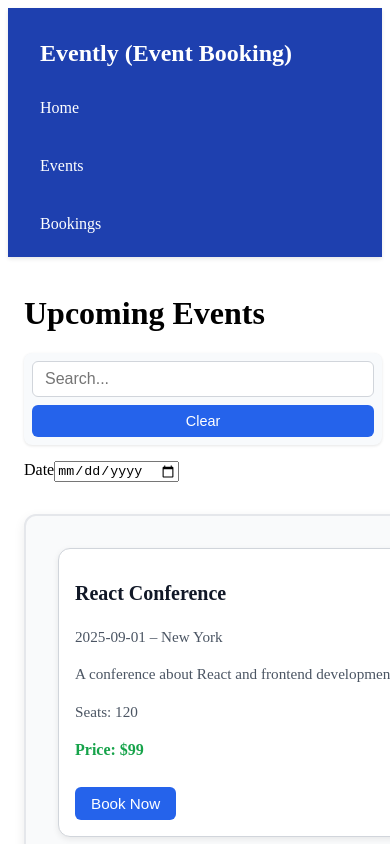
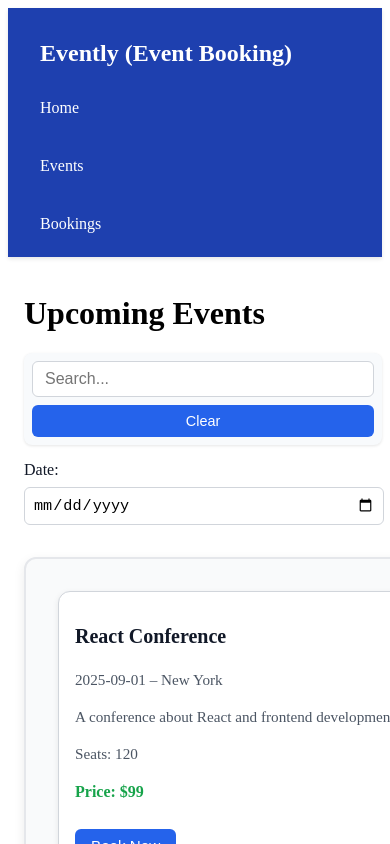
Before and after one commit to PriyeshIllam/ankita-testsubmit, a Next.js app: page / in a window 390 px wide. Shown: the top 844 px of the page. Built offline with nearby package versions, Linux system fonts and the light colour scheme.

Commit message:
responsive styling for date filter

```diff
--- /dev/null
+++ b/src/components/DateFilter/DateFilter.module.css
@@ -0,0 +1,41 @@
+.container {
+  display: flex;
+  align-items: center; /* vertically center label and input */
+  gap: 0.5rem; /* spacing between label and input */
+  margin: 0.5rem 0;
+  max-width: 300px;
+}
+
+.label {
+  font-weight: 500;
+  color: #111827;
+  white-space: nowrap; /* prevent wrapping */
+}
+
+.input {
+  flex: 1; /* input takes remaining space */
+  padding: 0.5rem;
+  border: 1px solid #d1d5db; /* light gray */
+  border-radius: 6px;
+  font-size: 0.95rem;
+  transition: border-color 0.2s ease, box-shadow 0.2s ease;
+}
+
+.input:focus {
+  outline: none;
+  border-color: #2563eb; /* blue */
+  box-shadow: 0 0 0 2px rgba(37, 99, 235, 0.2);
+}
+
+/* Responsive: stack on small screens */
+@media (max-width: 500px) {
+  .container {
+    flex-direction: column;
+    align-items: flex-start;
+    max-width: 100%;
+  }
+
+  .input {
+    width: 100%;
+  }
+}
--- a/src/components/DateFilter/index.tsx
+++ b/src/components/DateFilter/index.tsx
@@ -1,4 +1,5 @@
 import { useState } from "react";
+import styles from "./DateFilter.module.css";
 
 interface DateFilterProps {
   onChange?: (date: string) => void;
@@ -10,19 +11,18 @@ export default function DateFilter({ onChange }: DateFilterProps) {
   const handleChange = (e: React.ChangeEvent<HTMLInputElement>) => {
     const selectedDate = e.target.value;
     setDate(selectedDate);
-    if (onChange) {
-      onChange(selectedDate);
-    }
+    onChange?.(selectedDate);
   };
 
   return (
-    <div>
-      <label htmlFor="date-filter">Date</label>
+    <div className={styles.container}>
+      <label htmlFor="date-filter" className={styles.label}>Date:</label>
       <input
         id="date-filter"
         type="date"
         value={date}
         onChange={handleChange}
+        className={styles.input}
       />
     </div>
   );
```
